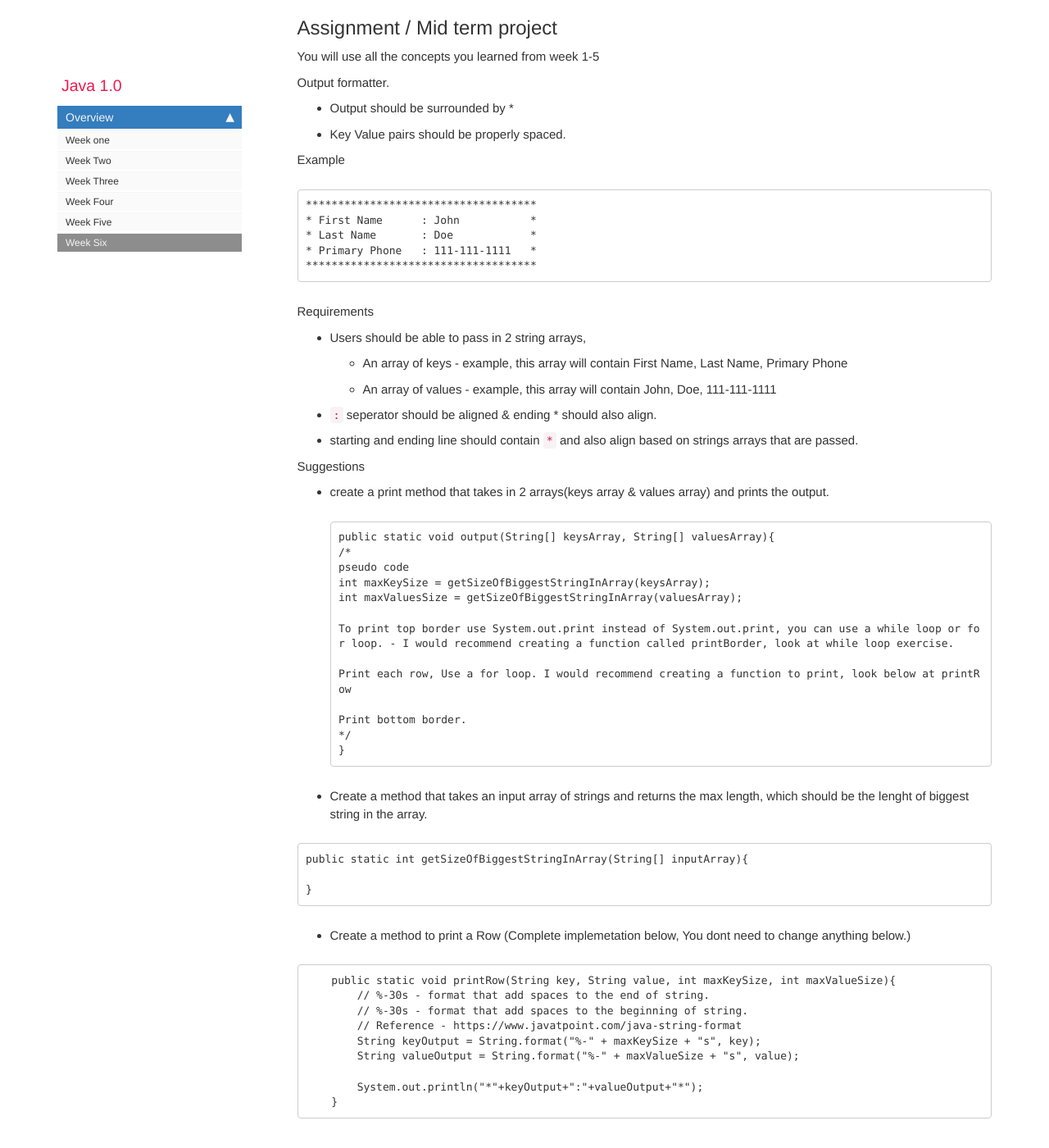
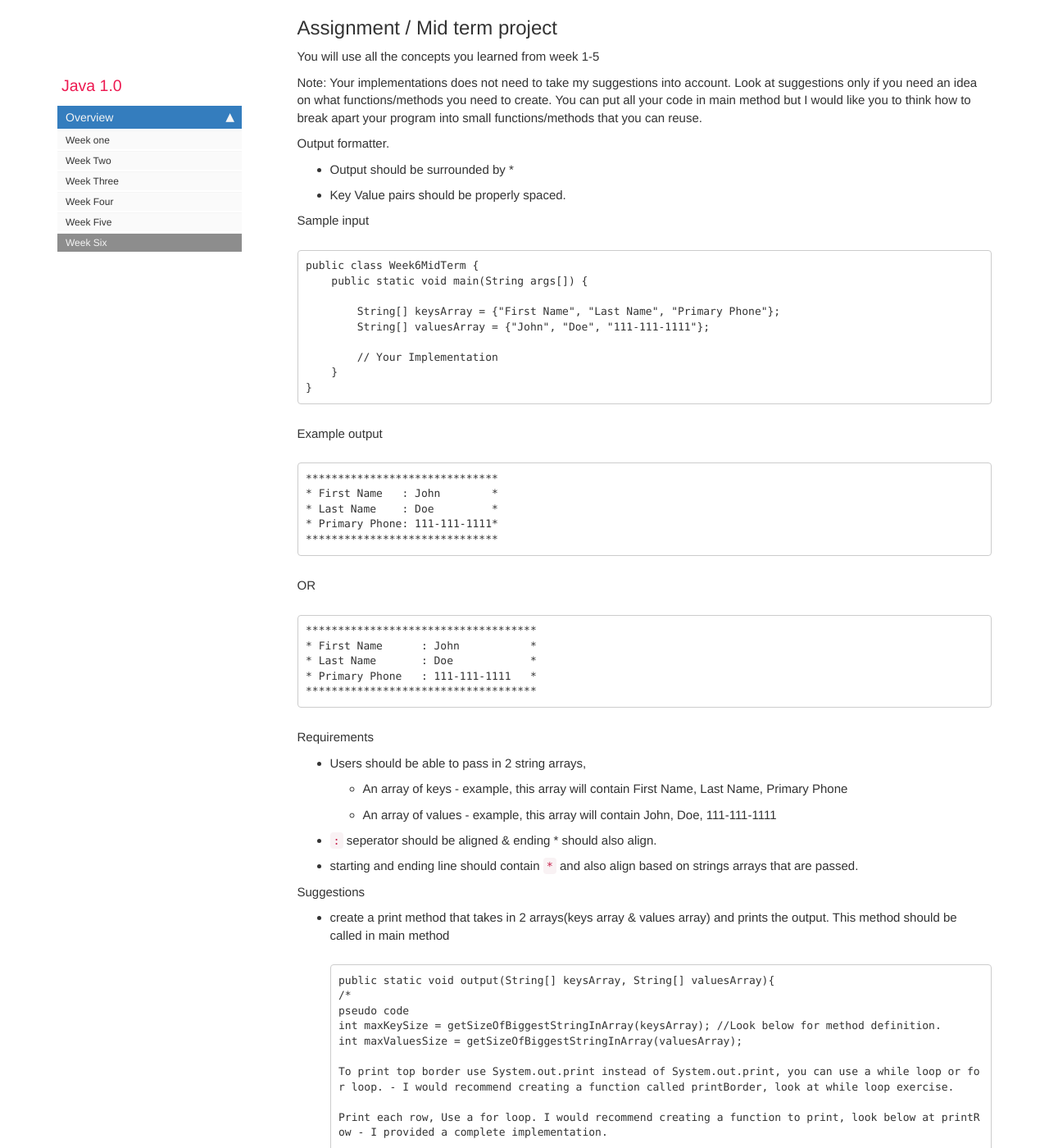
Before and after one commit to rambethina/java, a Jekyll site: the page built from pages/mydoc/mydoc_week_six.md, in a window 1280 px wide and 1400 px high, scrolled down 1984 px. Shown: the whole window at 82% size. Built offline with Jekyll 4.4.1, drawn with Linux system fonts in a browser that asks for light colours; comment, search, counter and statistics services are not loaded; some of the changed text lies outside the part shown.

Commit message:
week six content

````diff
--- a/pages/mydoc/mydoc_week_six.md
+++ b/pages/mydoc/mydoc_week_six.md
@@ -93,12 +93,37 @@ public class WeekSixExFour {
 
 You will use all the concepts you learned from week 1-5
 
+Note: Your implementations does not need to take my suggestions into account. Look at suggestions only if you need an idea on what functions/methods you need to create. You can put all your code in main method but I would like you to think how to break apart your program into small functions/methods that you can reuse.
+
 Output formatter.
 
 * Output should be surrounded by *
 * Key Value pairs should be properly spaced.
 
-Example
+Sample input
+```
+public class Week6MidTerm {
+    public static void main(String args[]) {
+
+        String[] keysArray = {"First Name", "Last Name", "Primary Phone"};
+        String[] valuesArray = {"John", "Doe", "111-111-1111"};
+
+        // Your Implementation
+    }
+}
+```
+
+Example output
+```
+******************************
+* First Name   : John        *
+* Last Name    : Doe         *
+* Primary Phone: 111-111-1111*
+******************************
+```
+
+OR
+
 ```
 ************************************
 * First Name      : John           *
@@ -116,17 +141,17 @@ Requirements
 
 Suggestions
 
-* create a print method that takes in 2 arrays(keys array & values array) and prints the output.
+* create a print method that takes in 2 arrays(keys array & values array) and prints the output. This method should be called in main method
 ```
 public static void output(String[] keysArray, String[] valuesArray){
   /*
   pseudo code
-  int maxKeySize = getSizeOfBiggestStringInArray(keysArray);
+  int maxKeySize = getSizeOfBiggestStringInArray(keysArray); //Look below for method definition.
   int maxValuesSize = getSizeOfBiggestStringInArray(valuesArray);
 
   To print top border use System.out.print instead of System.out.print, you can use a while loop or for loop. - I would recommend creating a function called printBorder, look at while loop exercise.
 
-  Print each row, Use a for loop. I would recommend creating a function to print, look below at printRow
+  Print each row, Use a for loop. I would recommend creating a function to print, look below at printRow - I provided a complete implementation.
 
   Print bottom border.
   */
@@ -137,7 +162,7 @@ public static void output(String[] keysArray, String[] valuesArray){
 
 ```
 public static int getSizeOfBiggestStringInArray(String[] inputArray){
-
+// your implementation here.
 }
 ```
 
````
